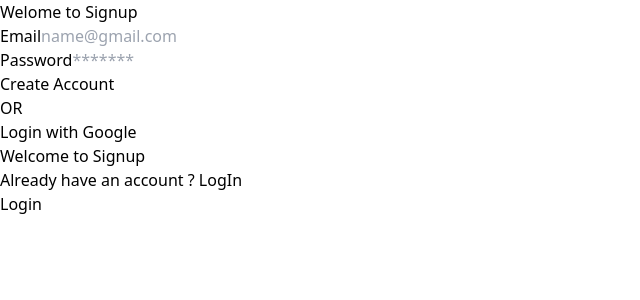
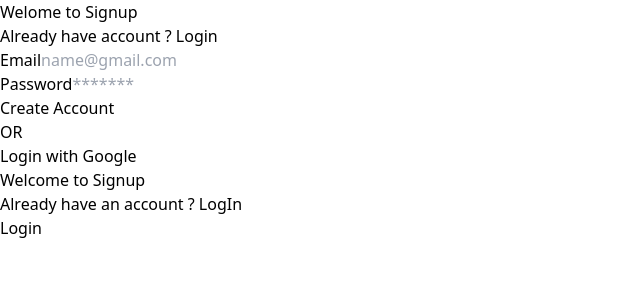
Before and after one commit to dharmendra-dxy/kitaab, a React (Vite) app: page /signup in a window 1280 px wide. Shown: the top 300 px of the page, without its empty margins (0-640 px from the left). Built offline with nearby package versions, Linux system fonts and the light colour scheme; no server answers.

Commit message:
auth invalid msg display

```diff
--- a/src/pages/Login.jsx
+++ b/src/pages/Login.jsx
@@ -15,11 +15,16 @@
     const [email, setEmail] = useState("");
     const [password, setPassword] = useState("");
 
+    const [error, setError] = useState("");
+
     // handleSubmit:
     const handleSubmit = async (e) => {
-        console.log(email, password)
+        // console.log(email, password)
         e.preventDefault();
-        const data = await firebase.signinUserWithEmailAndPassword(email, password);
+        await firebase.signinUserWithEmailAndPassword(email, password)
+        .then()
+        .catch(e=> setError(e));
+
 
         setEmail('');
         setPassword('');
@@ -57,6 +62,14 @@
             <div className='max-container h-full flex flex-col items-center justify-center max-w-lg'>
                 <div className='block lg:hidden'>
                     <h1 className='text-4xl font-bold mb-8 text-center'>Welome to Login</h1>
+                    <p className='text-center mb-4'>
+                    Don't have account ?
+                    <span onClick={()=>navigate('/signup')}
+                    className='text-blue-500 font-semibold'
+                    >
+                    {" "}Signup
+                    </span>
+                    </p>
                 </div>
                 <div className='flex flex-col items-center justify-center gap-6 shadow-lg shadow-black px-10 py-10 rounded-xl'>
                     <div className='flex flex-col gap-2 '>
@@ -82,11 +95,18 @@
                     </div>
 
 
-                    <button className='text-white bg-red-500 w-full rounded-lg px-4 py-2 font-semibold hover:bg-red-700'
-                    onClick={handleSubmit}
-                    >
-                        Login
-                    </button>
+                    <div className='w-full'>
+                        <button className='text-white bg-red-500 w-full rounded-lg px-4 py-2 font-semibold hover:bg-red-700'
+                        onClick={handleSubmit}
+                        >
+                            Login
+                        </button>
+
+                        {error && <p className='text-red-600 text-sm font-semibold mt-2 text-center'>
+                            Invalid auth credentials
+                        </p>
+                        }
+                    </div>
 
                     <div className='text-gray-400'>
                         OR
--- a/src/pages/Signup.jsx
+++ b/src/pages/Signup.jsx
@@ -45,6 +45,14 @@
             <div className='max-container h-full flex flex-col items-center justify-center max-w-lg'>
                 <div className='block lg:hidden'>
                     <h1 className='text-4xl font-bold mb-8 text-center'>Welome to Signup</h1>
+                    <p className='text-center mb-4'>
+                    Already have account ?
+                    <span onClick={()=>navigate('/login')}
+                    className='text-blue-500 font-semibold'
+                    >
+                    {" "}Login
+                    </span>
+                    </p>
                 </div>
                 <div className='flex flex-col items-center justify-center gap-6 shadow-lg shadow-black px-10 py-10 rounded-xl'>
                     <div className='flex flex-col gap-2 '>
```
